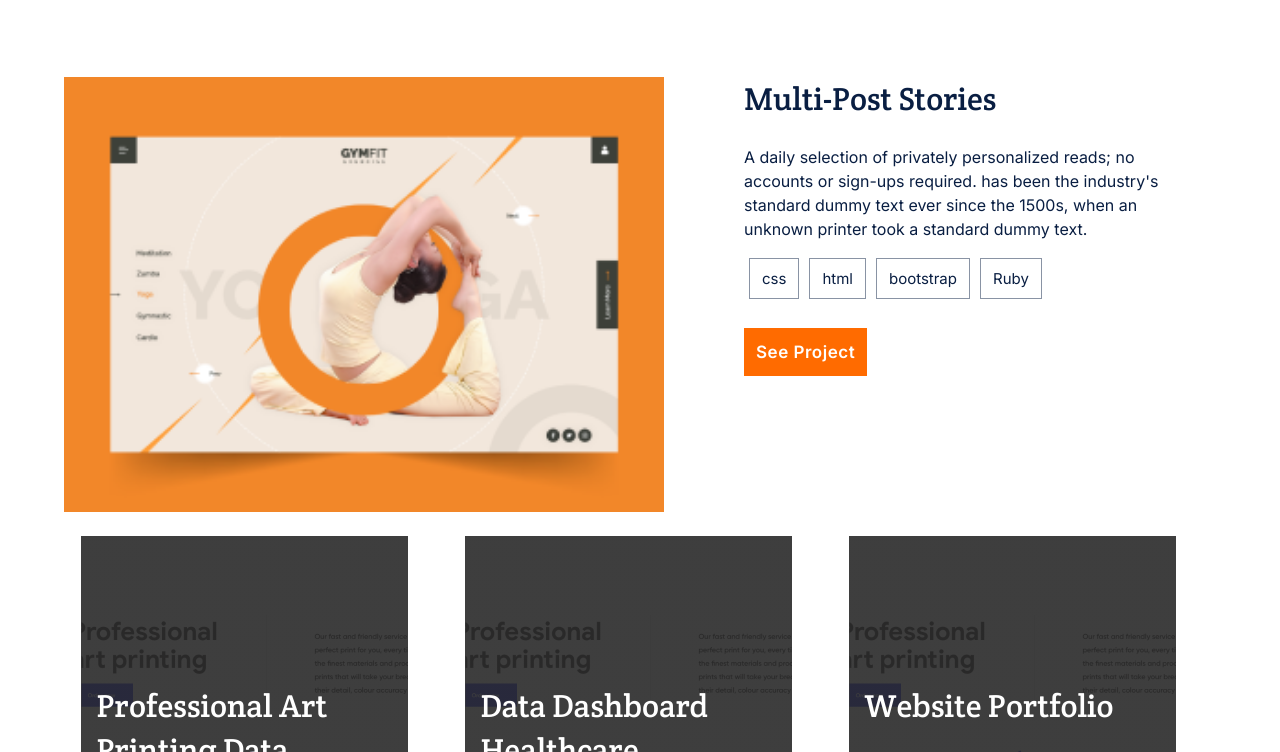
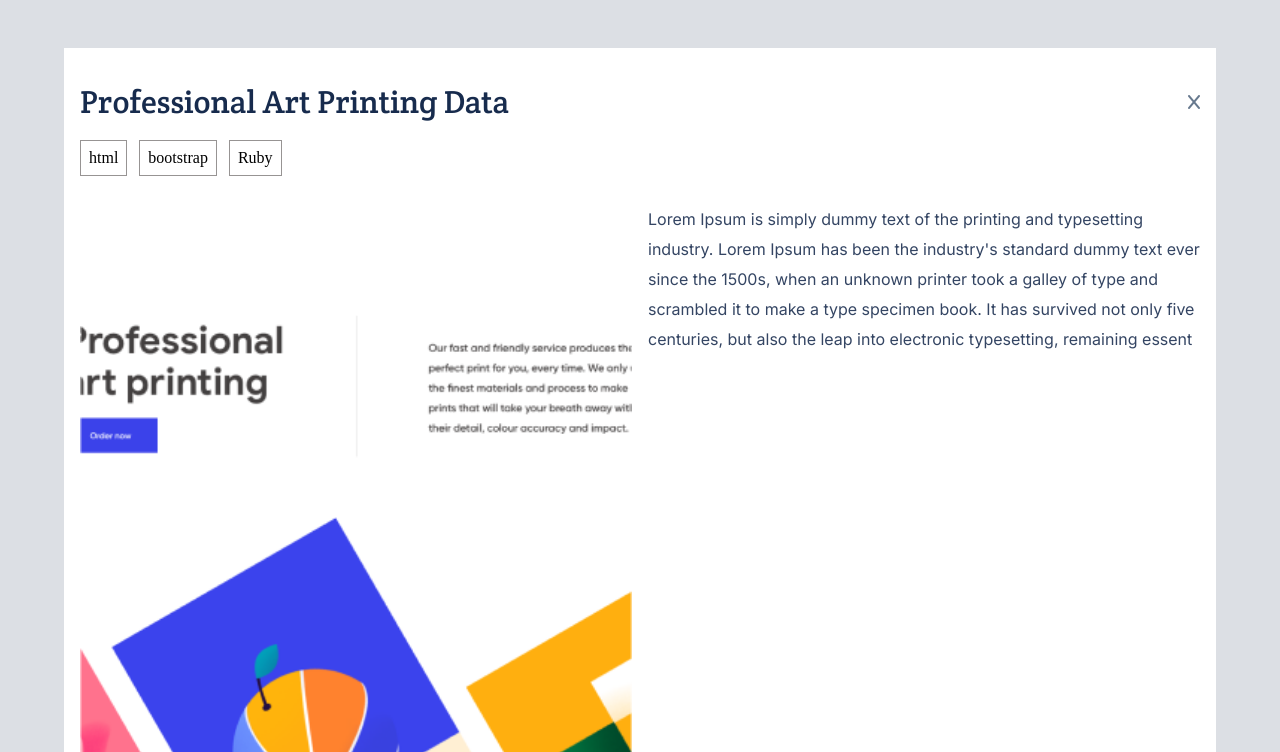
Before and after one commit to TaiwoEnoch/Enoch-Portfolio, a website: page index.html in a window 1280 px wide. Both pictures are taken after a click on the button "See Project". Shown: the part 792-1544 px from the top of the page. Drawn offline with Linux system fonts and the light colour scheme.

Commit message:
Correct some slight mistakes in my code.

```diff
--- a/index.html
+++ b/index.html
@@ -72,54 +72,9 @@
             <li class="list-language">bootstrap</li>
             <li class="list-language">Ruby</li>
           </ul>
-          <button id="see-popup-card-feature" class="b-t-n-1">See Project</button>
+          <button id="see-popup-card-feature" class="b-t-n-1 show">See Project</button>
         </div>
       </div>
-      <!-- popup details section starts here -->
-      <!-- <section id="card-details" class="full-details">
-      <div class="combination">
-        <div class="div-for-details d-flex">
-          <div class="main-heading-detailed d-flex">
-              <p class="heading-data">Multi Post Stories</p>
-              <p class="heading-desktop-data-popup">Keeping track of hundreds  of components website</p>
-              <nav class="switch-off"></nav>
-                <i id="detail-card-off" class="fa-solid fa-x details-menu"></i>
-              </nav>
-          </div>
-          <ul class="new-list d-flex">
-            <li class="code-list">html</li>
-            <li class="code-list">Bootstrap</li>
-            <li class="code-list">Ruby on rails</li>
-          </ul>
-          <div class="everything-details">
-            <div class="mobile-snap-popup">
-              <div class="snapshot-image flex-one">
-                <img src="./images/details.png" class="snap-shot">
-              </div>
-              <div class="deatail-words flex-one">
-                <p class="paragraph-mobile-popup">
-                  Lorem ipsum dolor sit amet consectetur adipisicing elit. Voluptatibus similique soluta maiores adipisci odit, labore, amet enim error reiciendis, inventore libero dolorum nulla recusandae veniam sint iste? Sapiente nulla aliquid quidem nostrum ipsum laborum error ea voluptatum minima, repellendus ab doloribus vero veniam perspiciatis pariatur consequuntur fuga aspernatur quia quis praesentium hic repellat deleniti! Error ullam consequatur laudantium minima ipsa nisi? Voluptatem itaque facere, reiciendis atque eius earum magni voluptas sit mollitia quaerat animi corporis, perferendis provident illum iste veritatis.
-                </p>
-                <p class="paragraph-desktop-popup">
-                  Lorem ipsum, dolor sit amet consectetur adipisicing elit. Alias eveniet vel porro harum magnam laudantium voluptatum atque quis omnis repellendus cum delectus, commodi quae rem consequuntur pariatur, impedit eum error fugit quibusdam optio, beatae corrupti. Harum molestias dolorem, nulla laudantium odio modi corrupti fugiat quaerat architecto, quam laborum adipisci ex!
-                </p>
-                <div class="div-for-button d-flex">
-                  <button class="details-button">
-                    See Live
-                    <img src="./images/see-live.png">
-                  </button>
-                  <button class="details-button-btn">
-                    See Source
-                    <img src="./images/src-gitHub.png">
-                  </button>
-                </div>
-              </div>
-            </div>
-          </div>
-        </div>
-      </div>
-  </section> -->
-  <!-- popup details section Ends here -->
       <div class="work-showcase" id="work-showcase">
       </div>
     </div>
--- a/main.js
+++ b/main.js
@@ -28,6 +28,7 @@ const projects = [{
   projectLang: ['html', 'bootstrap', 'Ruby'],
   featureImg: './images/bd-desk-one.png',
   projectDescription: '1 A daily selection of privately personalized reads; no accounts or sign-ups required. has been the industry standard',
+  projectModalDescription: "Lorem Ipsum is simply dummy text of the printing and typesetting industry. Lorem Ipsum has been the industry's standard dummy text ever since the 1500s, when an unknown printer took a galley of type and scrambled it to make a type specimen book. It has survived not only five centuries, but also the leap into electronic typesetting, remaining essent",
   seeLive: 'https://taiwoenoch.github.io/TaiwoEnoch-Portfolio/',
   seeSource: 'https://taiwoenoch.github.io/TaiwoEnoch-Portfolio/',
 }, {
@@ -36,6 +37,7 @@ const projects = [{
   projectLang: ['html', 'bootstrap', 'Ruby'],
   featureImg: './images/bg-dash.png',
   projectDescription: '2 A daily selection of privately personalized reads; no accounts or sign-ups required. has been the industry standard',
+  projectModalDescription: "Lorem Ipsum is simply dummy text of the printing and typesetting industry. Lorem Ipsum has been the industry's standard dummy text ever since the 1500s, when an unknown printer took a galley of type and scrambled it to make a type specimen book. It has survived not only five centuries, but also the leap into electronic typesetting, remaining essent",
   seeLive: 'https://taiwoenoch.github.io/TaiwoEnoch-Portfolio/',
   seeSource: 'https://taiwoenoch.github.io/TaiwoEnoch-Portfolio/',
 }, {
@@ -44,6 +46,7 @@ const projects = [{
   projectLang: ['html', 'bootstrap', 'Ruby'],
   featureImg: './images/bg-web.png',
   projectDescription: '3 A daily selection of privately personalized reads; no accounts or sign-ups required. has been the industry standard',
+  projectModalDescription: "Lorem Ipsum is simply dummy text of the printing and typesetting industry. Lorem Ipsum has been the industry's standard dummy text ever since the 1500s, when an unknown printer took a galley of type and scrambled it to make a type specimen book. It has survived not only five centuries, but also the leap into electronic typesetting, remaining essent",
   seeLive: 'https://taiwoenoch.github.io/TaiwoEnoch-Portfolio/',
   seeSource: 'https://taiwoenoch.github.io/TaiwoEnoch-Portfolio/',
 }, {
@@ -52,6 +55,7 @@ const projects = [{
   projectLang: ['html', 'bootstrap', 'Ruby'],
   featureImg: './images/bd-desk-one.png',
   projectDescription: '4 A daily selection of privately personalized reads; no accounts or sign-ups required. has been the industry standard',
+  projectModalDescription: "Lorem Ipsum is simply dummy text of the printing and typesetting industry. Lorem Ipsum has been the industry's standard dummy text ever since the 1500s, when an unknown printer took a galley of type and scrambled it to make a type specimen book. It has survived not only five centuries, but also the leap into electronic typesetting, remaining essent",
   seeLive: 'https://taiwoenoch.github.io/TaiwoEnoch-Portfolio/',
   seeSource: 'https://taiwoenoch.github.io/TaiwoEnoch-Portfolio/',
 }, {
@@ -60,6 +64,7 @@ const projects = [{
   projectLang: ['html', 'bootstrap', 'Ruby'],
   featureImg: './images/bg-dash.png',
   projectDescription: '5 A daily selection of privately personalized reads; no accounts or sign-ups required. has been the industry standard',
+  projectModalDescription: "Lorem Ipsum is simply dummy text of the printing and typesetting industry. Lorem Ipsum has been the industry's standard dummy text ever since the 1500s, when an unknown printer took a galley of type and scrambled it to make a type specimen book. It has survived not only five centuries, but also the leap into electronic typesetting, remaining essent",
   seeLive: 'https://taiwoenoch.github.io/TaiwoEnoch-Portfolio/',
   seeSource: 'https://taiwoenoch.github.io/TaiwoEnoch-Portfolio/',
 }, {
@@ -68,6 +73,7 @@ const projects = [{
   projectLang: ['html', 'bootstrap', 'Ruby', 'js'],
   featureImg: './images/bg-web.png',
   projectDescription: '6 A daily selection of privately personalized reads; no accounts or sign-ups required. has been the industry standard',
+  projectModalDescription: "Lorem Ipsum is simply dummy text of the printing and typesetting industry. Lorem Ipsum has been the industry's standard dummy text ever since the 1500s, when an unknown printer took a galley of type and scrambled it to make a type specimen book. It has survived not only five centuries, but also the leap into electronic typesetting, remaining essent",
   seeLive: 'https://taiwoenoch.github.io/TaiwoEnoch-Portfolio/',
   seeSource: 'https://taiwoenoch.github.io/TaiwoEnoch-Portfolio/',
 }];
@@ -83,7 +89,7 @@ projects.forEach((project, index) => {
   <ul class='lang-list hidden'>
     ${languages}
   </ul>
-  <button id='see-popup-${project.projectIndex}' class='b-t-n-2 hide-btn'>See Project</button>`;
+  <button id='see-popup-${project.projectIndex}' class='b-t-n-2 hide-btn show'>See Project</button>`;
   list.appendChild(item);
 });
 
@@ -110,7 +116,7 @@ const createPopUpComponent = (project) => {
           <img class='details-popup-img' src='${project.featureImg}' class='snap-shot'>
         </div>
         <div class='detail-words flex-one'>
-          <p class='paragraph-desktop-popup'>${project.projectDescription}</p>
+          <p class='paragraph-desktop-popup'>${project.projectModalDescription}</p>
           <div class='div-for-button d-flex'>
             <a href='${project.seeLive}' class='details-button'>
               See Live
@@ -148,7 +154,7 @@ const checkID = (id) => {
   });
 };
 
-const seeProjectButtons = document.querySelectorAll('.b-t-n-2');
+const seeProjectButtons = document.querySelectorAll('.show');
 
 seeProjectButtons.forEach((button) => {
   button.addEventListener('click', (e) => {
@@ -157,6 +163,10 @@ seeProjectButtons.forEach((button) => {
   });
 });
 
+document.querySelector('.b-t-n-1').addEventListener('click', () => {
+  displayPopUp(projects[0]);
+});
+
 // Details popup ends here
 
 // Contact Validation
--- a/styles.css
+++ b/styles.css
@@ -644,7 +644,7 @@ button.submit:active {
 }
 
 .div-for-details {
-  width: 95%;
+  width: 90%;
   flex-direction: column;
   background-color: #fff;
   padding: 2rem 1rem;
@@ -676,6 +676,9 @@ button.submit:active {
   line-height: 24px;
   color: #344563;
   padding: 12px 0;
+  display: flex;
+  flex-direction: column;
+  justify-content: space-between;
 }
 
 .details-button,
```
